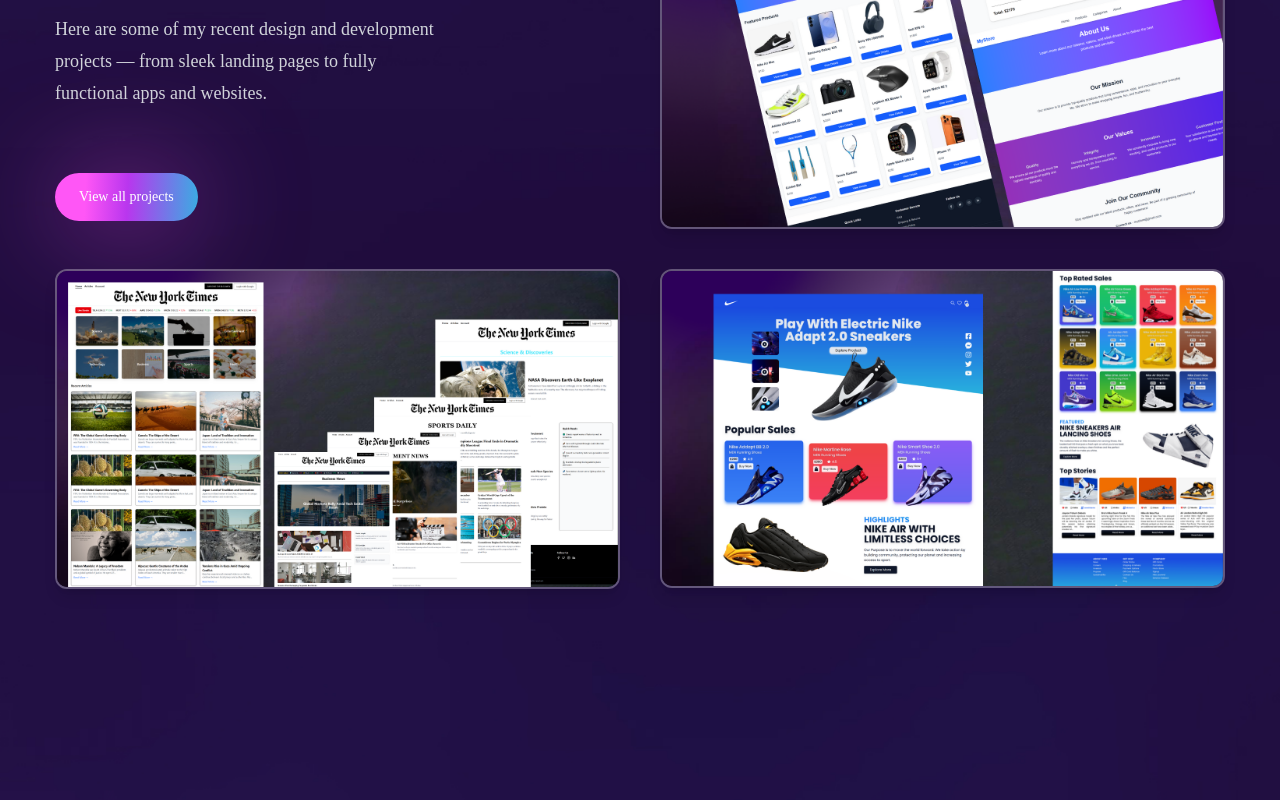
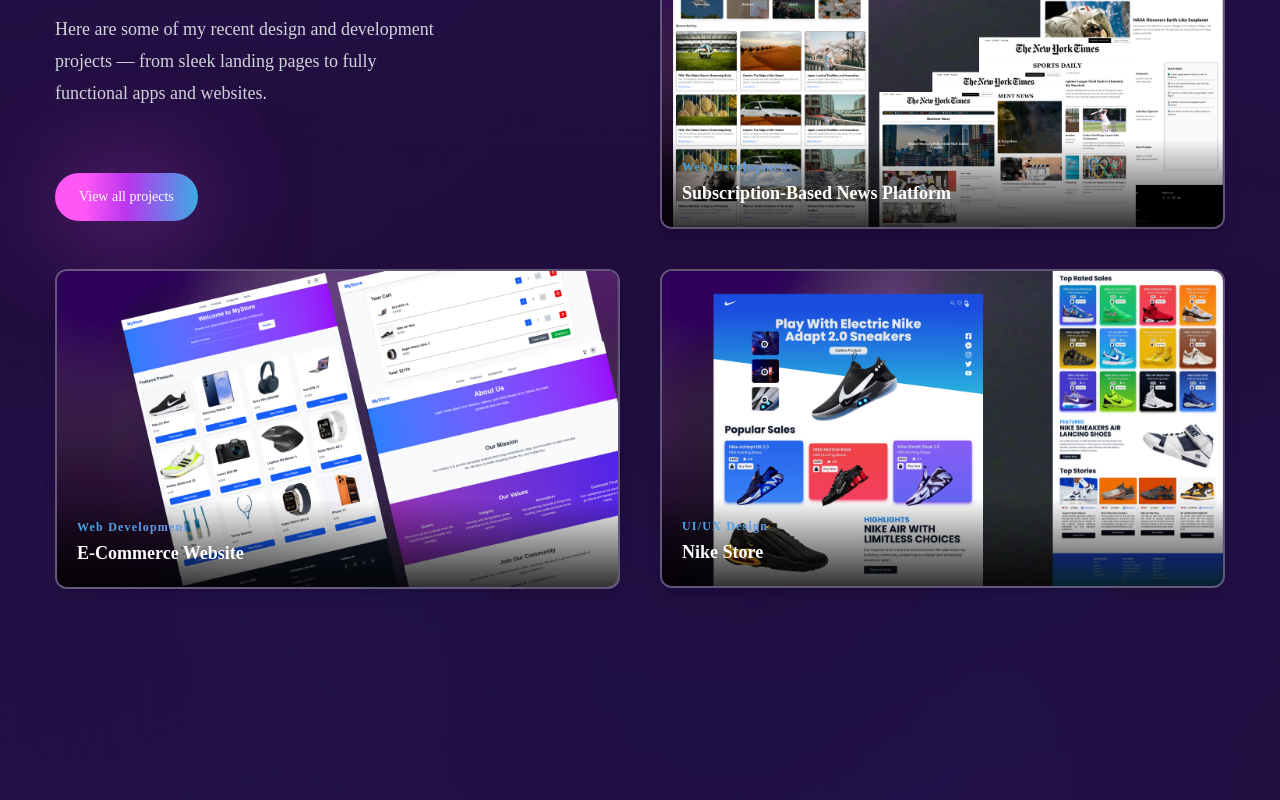
Before and after one commit to Raihanhn/Latest-Portfolio, a React (Create React App) app: page / in a window 1280 px wide. Shown: the part 5600-6400 px from the top of the page. Built offline with nearby package versions, Linux system fonts and the light colour scheme.

Commit message:
work component updated

```diff
--- a/src/components/Work.js
+++ b/src/components/Work.js
@@ -14,6 +14,13 @@
     image: Img1,
     category: "Web Development",
     title: "Subscription-Based News Platform",
+    description: [
+      "Built with React.js and Tailwind CSS for a clean reader experience",
+      "Subscription flow with user auth and protected routes",
+      "Dynamic article feed with category filtering and search",
+      "Responsive design optimized for mobile and desktop",
+      "Integrated real-time news API for live content updates",
+    ],
     link: "https://the-new-york-times-nine.vercel.app",
   },
   {
@@ -21,6 +28,13 @@
     image: Img2,
     category: "Web Development",
     title: "E-Commerce Website",
+    description: [
+      "Full-stack with React frontend and Node.js/Express backend",
+      "Cart system, product filtering and dynamic product pages",
+      "User auth with JWT and protected checkout flow",
+      "MongoDB database with full CRUD for products and orders",
+      "Deployed on Vercel with responsive Tailwind CSS UI",
+    ],
     link: "https://full-stack-ecommerce-eta.vercel.app",
   },
   {
@@ -28,20 +42,43 @@
     image: Img3,
     category: "UI/UX Design",
     title: "Nike Store",
+    description: [
+      "Pixel-perfect Figma-to-React conversion",
+      "Smooth scroll animations and hover interactions",
+      "Dynamic color and size selection for products",
+      "Fully responsive across all screen sizes",
+      "Pure frontend focused on visual impact and performance",
+    ],
     link: "https://raihanhn.github.io/Nike-Store",
-  }
+  },
+  // Add more projects here — they flow into 2-column rows below the top 3
+  // {
+  //   id: 4,
+  //   image: Img4,
+  //   category: "Web Development",
+  //   title: "Your Next Project",
+  //   description: ["Feature 1", "Feature 2", "Feature 3", "Feature 4", "Feature 5"],
+  //   link: "https://your-link.vercel.app",
+  // },
 ];
 
 const Work = () => {
+  const featured = projects[0];       // big hero card (right side)
+  const secondary = projects.slice(1, 3); // two cards below
+  const extra = projects.slice(3);    // any additional projects → 2-col grid
+
   return (
     <section className="section lg:mt-[180px] lg:mb-[200px]" id="work">
       <div className="container mx-auto lg:mt-[230px]">
+
+        {/* ── Original top layout: text left + big card right ── */}
         <div className="flex flex-col lg:flex-row gap-x-10">
+
           {/* Left Side */}
           <motion.div
             variants={fadeIn("right", 0.3)}
             initial="hidden"
-            whileInView={"show"}
+            whileInView="show"
             viewport={{ once: false, amount: 0.3 }}
             className="flex-1 flex flex-col gap-y-12 mb-10 lg:mb-0"
           >
@@ -56,23 +93,41 @@
               <button className="btn btn-sm">View all projects</button>
             </div>
 
-            {/* First Project Card */}
-            <ProjectCard project={projects[0]} />
+            {/* First small card (bottom-left) */}
+            <ProjectCard project={secondary[0]} />
           </motion.div>
 
           {/* Right Side */}
           <motion.div
             variants={fadeIn("left", 0.2)}
             initial="hidden"
-            whileInView={"show"}
+            whileInView="show"
             viewport={{ once: false, amount: 0.3 }}
             className="flex-1 flex flex-col gap-y-10"
           >
-            <ProjectCard project={projects[1]} />
-            <ProjectCard project={projects[2]} />
+            {/* Big featured card */}
+            <ProjectCard project={featured} />
+            {/* Second small card (bottom-right) */}
+            <ProjectCard project={secondary[1]} />
           </motion.div>
 
         </div>
+
+        {/* ── Extra projects → 2-column grid below ── */}
+        {extra.length > 0 && (
+          <motion.div
+            variants={fadeIn("up", 0.3)}
+            initial="hidden"
+            whileInView="show"
+            viewport={{ once: false, amount: 0.1 }}
+            className="grid grid-cols-1 lg:grid-cols-2 gap-10 mt-10"
+          >
+            {extra.map((project) => (
+              <ProjectCard key={project.id} project={project} />
+            ))}
+          </motion.div>
+        )}
+
       </div>
     </section>
   );
@@ -81,8 +136,6 @@
 const ProjectCard = ({ project }) => {
   return (
     <div className="group relative overflow-hidden border-2 border-white/30 rounded-xl shadow-lg hover:shadow-accent/50 transition-all duration-500">
-      {/* Overlay */}
-      <div className="absolute inset-0 bg-gradient-to-t from-black/80 via-black/30 to-transparent opacity-0 group-hover:opacity-100 z-40 transition-all duration-500"></div>
 
       {/* Image */}
       <img
@@ -91,17 +144,39 @@
         className="group-hover:scale-110 transition-all duration-700 w-full h-full object-cover"
       />
 
-      {/* Text Content */}
-      <div className="absolute bottom-0 left-0 w-full p-6 z-40 transform translate-y-full group-hover:translate-y-0 transition-all duration-500">
-        <div className="flex flex-col items-start">
-          <span className="text-gradient text-sm tracking-wider block mb-1">
+      {/* Default label — visible before hover, slides away on hover */}
+      <div className="absolute bottom-0 left-0 w-full p-5 bg-gradient-to-t from-black/80 to-transparent z-30 translate-y-0 group-hover:translate-y-full transition-transform duration-500">
+        <span className="text-gradient text-xs tracking-widest font-primary block mb-1">
+          {project.category}
+        </span>
+        <h3 className="text-white text-lg font-semibold">
+          {project.title}
+        </h3>
+      </div>
+
+      {/* Hover overlay — blur + full description */}
+      <div className="absolute inset-0 z-40 opacity-0 group-hover:opacity-100 transition-opacity duration-500 flex flex-col justify-end p-6">
+        {/* Blur backdrop */}
+        <div className="absolute inset-0 bg-black/60 backdrop-blur-sm rounded-xl" />
+
+        {/* Content */}
+        <div className="relative z-10">
+          <span className="text-gradient text-xs tracking-widest font-primary block mb-1">
             {project.category}
           </span>
-          <h3 className="text-2xl font-semibold text-white mb-4">
+          <h3 className="text-white text-xl font-semibold mb-3">
             {project.title}
           </h3>
 
-          {/* Left-Aligned Button */}
+          <ul className="mb-5 space-y-1">
+            {project.description.map((point, i) => (
+              <li key={i} className="flex items-start gap-2 text-white/85 text-sm leading-snug">
+                <span className="mt-[6px] w-[5px] h-[5px] rounded-full flex-shrink-0 bg-gradient-to-br from-[#ff56f6] to-[#3bace2]" />
+                {point}
+              </li>
+            ))}
+          </ul>
+
           <button
             className="btn btn-sm"
             onClick={() => window.open(project.link, "_blank")}
@@ -110,6 +185,7 @@
           </button>
         </div>
       </div>
+
     </div>
   );
 };
```
